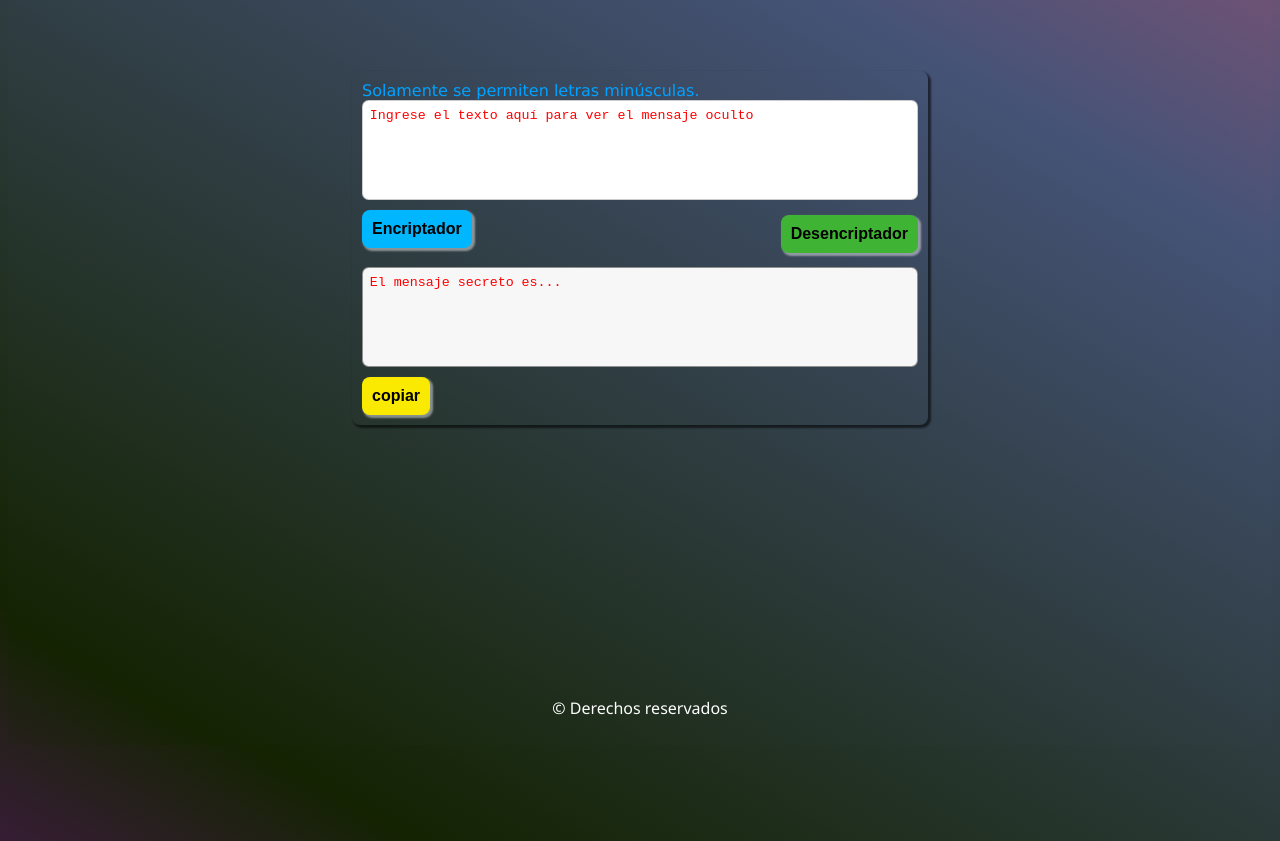
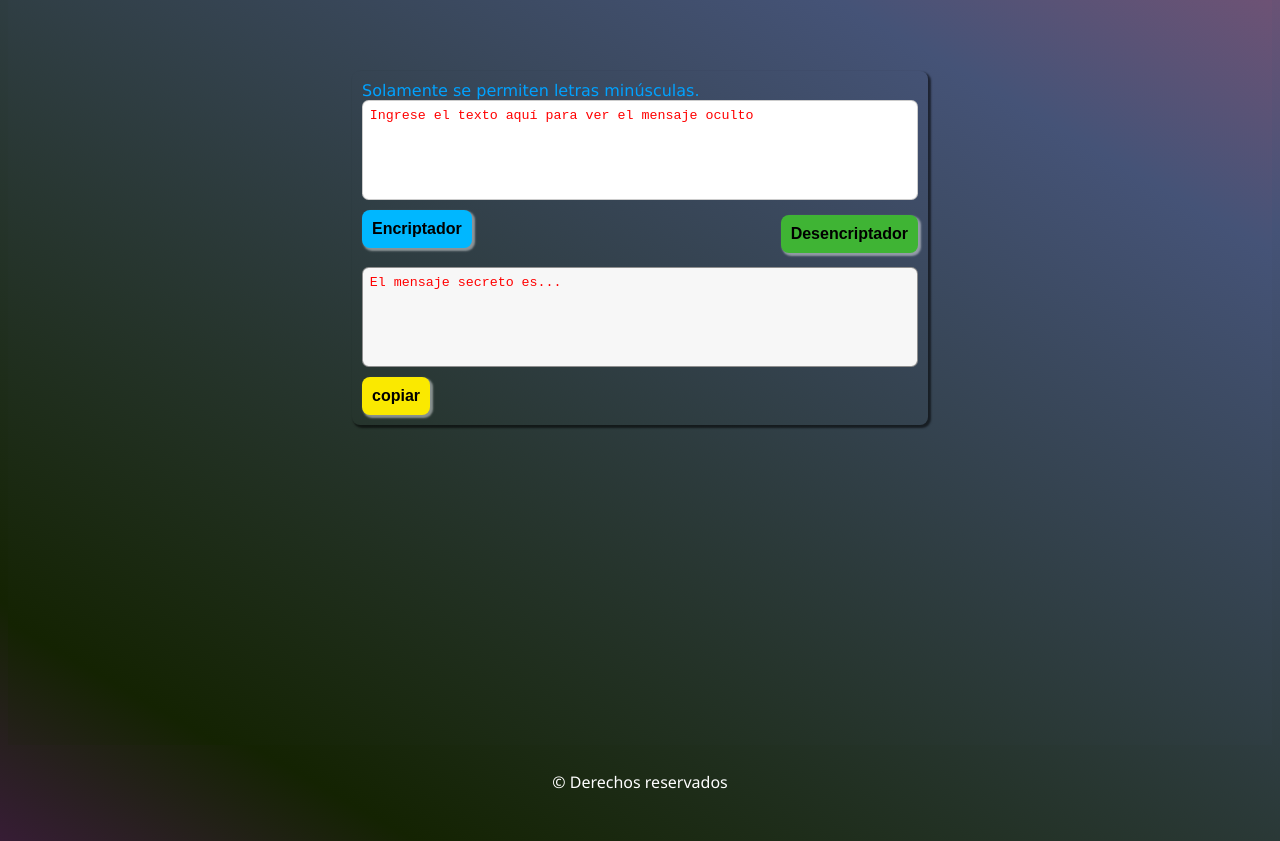
Before and after one commit to axlg98/Challenge-codigo-secreto, a website: page index.html in a window 1280 px wide. Shown: the part 63-904 px from the top of the page. Drawn offline with Linux system fonts and the light colour scheme.

Commit message:
Arreglando footer

```diff
--- a/css/style.css
+++ b/css/style.css
@@ -30,8 +30,16 @@ footer{
   padding: 10px;
   width: 100%;
   text-align: center;
+}
+
+.footer_inicio{
   position: absolute;
   bottom: 0;
+}
+
+.footer_index{
+  position: relative;
+
 }
 
 .p_footer{
--- a/index.html
+++ b/index.html
@@ -27,7 +27,7 @@
              </section>
          </main>
      </div>
-     <footer>
+     <footer class = "footer_index">
         <p class="p_footer"> &copy Derechos reservados</p>
     </footer>
         <script src="./js/script.js"></script>
```
